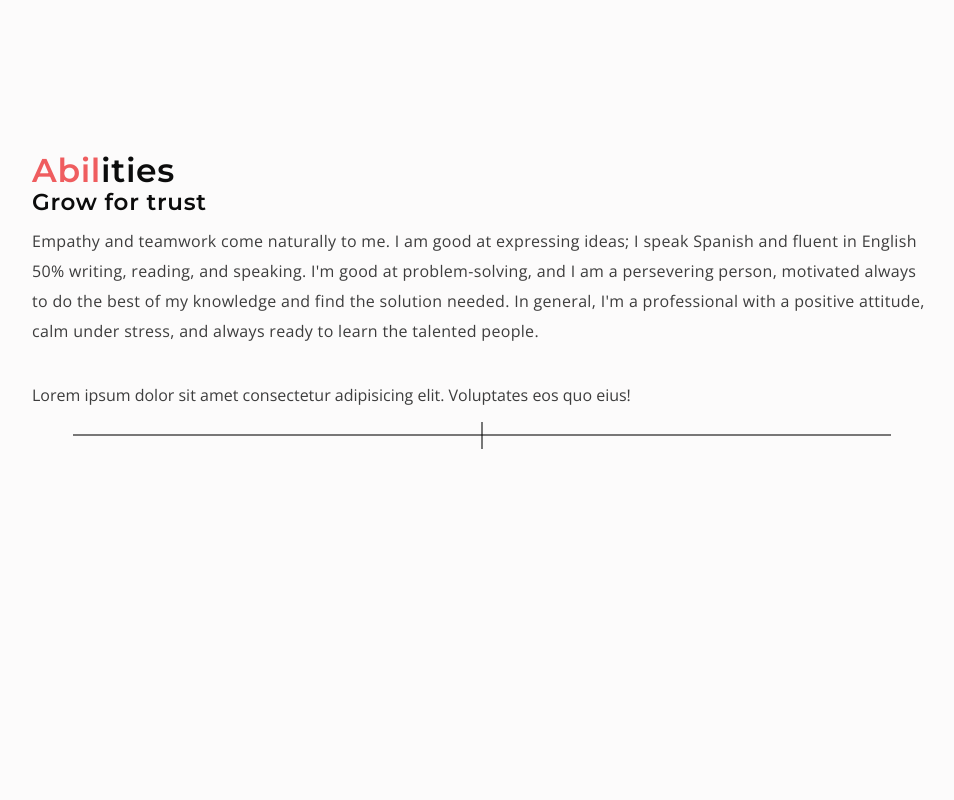
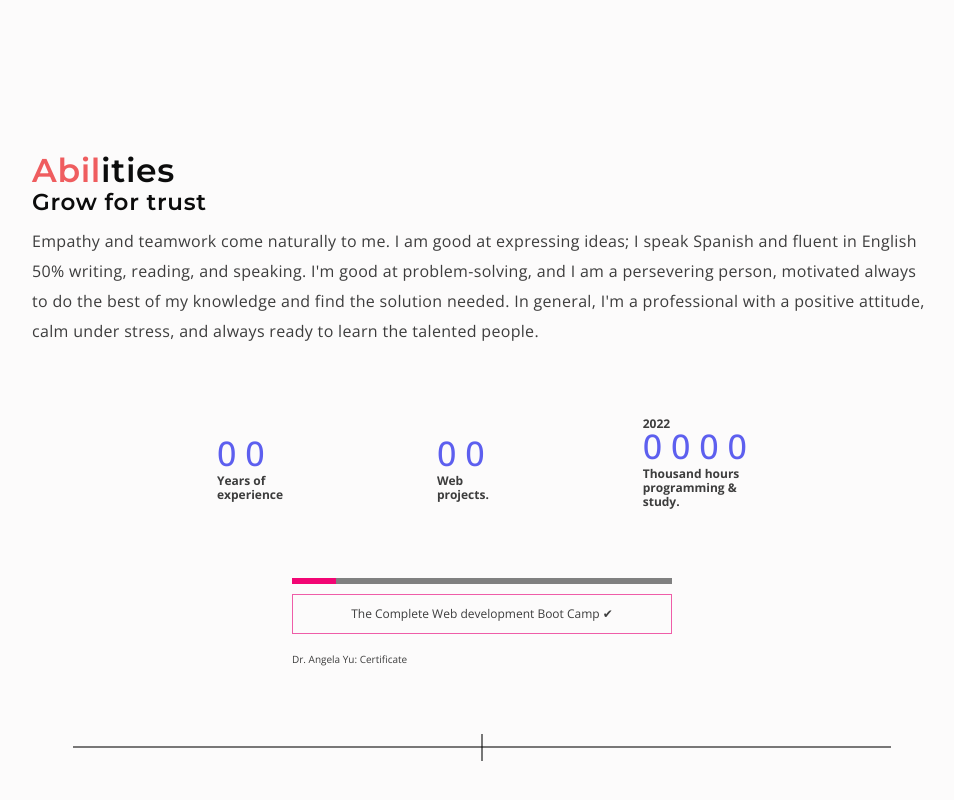
Before and after one commit to Widoguaiquirian/portfolio2023, a website: page index.html in a window 1280 px wide. Shown: the part 1940-2740 px from the top of the page, without its empty margins (158-1112 px from the left). Before the commit the page ends 2406 px from the top, so only its background shows below. Drawn offline with nearby package versions, Linux system fonts and the light colour scheme.

Commit message:
New structure

```diff
--- a/index.html
+++ b/index.html
@@ -118,9 +118,35 @@
             </div>
          </div>
 
-         <section class="experience"
-            >Lorem ipsum dolor sit amet consectetur adipisicing elit. Voluptates eos quo eius!</section
-         >
+         <section class="experience">
+            <div class="experience__content">
+               <div class="experience__content--top">
+                  <div class="experience__content--top__experience experience__content--top__container">
+                     <span class="digit"> 0 0</span>
+                     <span
+                        >Years of <br />
+                        experience</span
+                     >
+                  </div>
+                  <div class="experience__content--top__projects experience__content--top__container">
+                     <span class="digit"> 0 0</span>
+                     <span>
+                        Web <br />
+                        projects.</span
+                     >
+                  </div>
+                  <div class="experience__content--top__hours experience__content--top__container">
+                     <span class="digit"> 0 0 0 0</span>
+                     <span class="year">Thousand hours <br />programming & <br />study.</span>
+                  </div>
+               </div>
+               <div class="experience__content--bottom">
+                  <div class="experience__content--bottom__slider"></div>
+                  <div class="experience__content--bottom__info"> The Complete Web development Boot Camp ✔</div>
+                  <div class="experience__content--bottom__teacher">Dr. Angela Yu: Certificate</div>
+               </div>
+            </div>
+         </section>
 
          <!-- <div class="sidebar">
             <ul class="sidebar__list">
@@ -178,6 +204,7 @@
 
       <footer class="footer">
          <hr class="footer__divider" />
+         <div class="footer__content"></div>
       </footer>
 
       <script src="javascript/script.js"></script>
--- /dev/null
+++ b/sass/layout/_experiences.scss
@@ -0,0 +1,88 @@
+.experience {
+   &__content {
+      width: 530px;
+      margin: 8rem auto;
+
+      &--top {
+         margin: 0 auto 7rem auto;
+         display: flex;
+         justify-content: space-between;
+         align-items: center;
+
+         &__container {
+            display: flex;
+            flex-direction: column;
+
+            span {
+               font-size: 1.2rem;
+               font-weight: bold;
+            }
+         }
+
+         .digit {
+            color: #5d5fef;
+            font-weight: 500;
+            font-size: 3.4rem;
+            line-height: 4.1rem;
+         }
+
+         &__hours {
+            position: relative;
+
+            .year {
+               position: relative;
+
+               &::after {
+                  content: "2022";
+                  position: absolute;
+                  top: -50px;
+                  font-weight: bold;
+                  left: 0;
+               }
+            }
+         }
+      }
+
+      &--bottom {
+         width: 380px;
+         margin: 0 auto;
+         display: flex;
+         flex-direction: column;
+
+         &__slider {
+            width: 100%;
+            background-color: gray;
+            height: 6px;
+            position: relative;
+
+            &::after {
+               content: "";
+               width: 44px;
+               position: absolute;
+               top: 0;
+               height: 6px;
+               z-index: 9;
+               left: 0;
+               background-color: #f20574;
+            }
+         }
+
+         &__info {
+            height: 4rem;
+            width: 100%;
+            margin-top: 1rem;
+            display: flex;
+            align-items: center;
+            justify-content: center;
+            border: 1px solid #ef5da8;
+            font-size: 1.2rem;
+            font-weight: 400;
+         }
+
+         &__teacher {
+            font-size: 1rem;
+            margin-top: 2rem;
+         }
+      }
+   }
+}
--- a/sass/layout/_footer.scss
+++ b/sass/layout/_footer.scss
@@ -7,6 +7,7 @@
       width: 816px;
       max-width: 95%;
       position: relative;
+      margin-bottom: 12rem;
 
       &::after {
          content: "";
```
Also changed, not shown: css/main.css.
